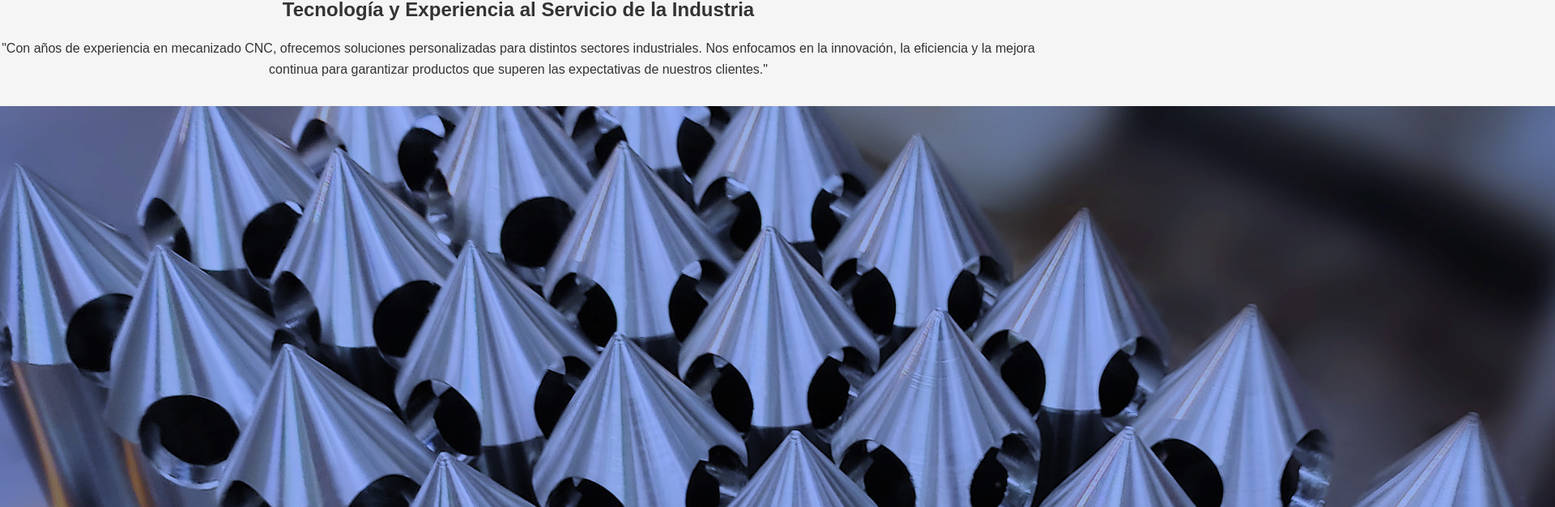
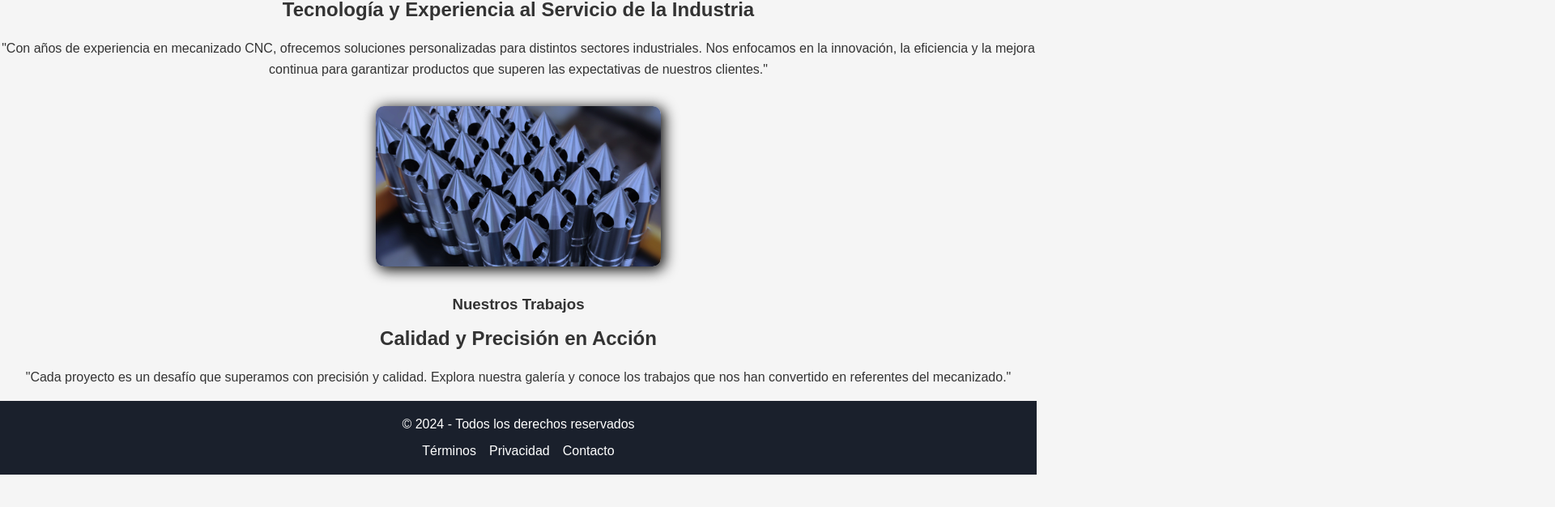
Before and after one commit to JoC204/rf-metalurgica, a React (Create React App) app: page / in a window 1280 px wide. Shown: the part 1110-1736 px from the top of the page at 81% size, 1920 px wide, since content can reach past the window. After the commit the page ends 1696 px from the top, so only its background shows below. Built offline with nearby package versions, Linux system fonts and the light colour scheme.

Commit message:
Seccion Trabajos

```diff
--- a/src/Styles/Home.css
+++ b/src/Styles/Home.css
@@ -42,6 +42,13 @@
 }
 
 .rf-ia {
+  display: block;
+  margin: 2rem auto;
+  width: 22rem;
+  border-radius: 10px;
+  box-shadow: black 3px 3px 17px 1px;
+}
+.trabajos {
   display: block;
   margin: 2rem auto;
   width: 22rem;
@@ -142,9 +149,3 @@
 .text-box button:hover {
   background-color: #e69500;
 }
-
-.trabajos {
-  display: grid;
-  margin: 2rem 0 ;
-  left: 9rem;
-}
--- a/src/Styles/NavBar.css
+++ b/src/Styles/NavBar.css
@@ -15,7 +15,7 @@
   transform: translateY(-100%);
   transition: transform 0.3s ease-in-out;
   padding-inline-start: 0;
-  border-bottom: solid 6px #f0a500;
+  /* border-bottom: solid 6px #f0a500; */
   scrollbar-width: none; /* Oculta la barra de desplazamiento */
   z-index: 2000; /* Asegura que el menú esté por encima de otros elementos */
 }
@@ -90,6 +90,7 @@
     gap: 40px; /* Espacio entre enlaces */
     padding: 0; /* Quita el padding */
     margin: 0; /* Quita el margen */
+    /* Border-bottom: solid 6px #f0a500; */
   }
 
   .nav-link {
--- a/src/components/Home.js
+++ b/src/components/Home.js
@@ -83,6 +83,7 @@ const Home = () => {
       </Swiper>
 
       {/* Seccion 2 */}
+      <div className="seccion-dos">
         <div id="seccion-conocenos"></div>
         <img className="rf-ia" src={imagen5} alt="Imagen 5" />
         <h3 className="sobreNos">Sobre Nosotros</h3>
@@ -91,22 +92,20 @@ const Home = () => {
         </h2>
         <p className="parrafo1">
           "Con años de experiencia en mecanizado CNC, ofrecemos soluciones
-        personalizadas para distintos sectores industriales. Nos enfocamos en la
-        innovación, la eficiencia y la mejora continua para garantizar productos
-        que superen las expectativas de nuestros clientes."
+          personalizadas para distintos sectores industriales. Nos enfocamos en
+          la innovación, la eficiencia y la mejora continua para garantizar
+          productos que superen las expectativas de nuestros clientes."
         </p>
 
         <img className="trabajos" src={imagen6} alt="Imagen 6" />
-      <h3 className="sobreNos">Sobre Nosotros</h3>
-      <h2 className="sobreNos">
-        Tecnología y Experiencia al Servicio de la Industria
-      </h2>
+        <h3 className="sobreNos">Nuestros Trabajos</h3>
+        <h2 className="sobreNos">Calidad y Precisión en Acción</h2>
         <p className="parrafo1">
-        "Con años de experiencia en mecanizado CNC, ofrecemos soluciones
-        personalizadas para distintos sectores industriales. Nos enfocamos en la
-        innovación, la eficiencia y la mejora continua para garantizar productos
-        que superen las expectativas de nuestros clientes."
+          "Cada proyecto es un desafío que superamos con precisión y calidad.
+          Explora nuestra galería y conoce los trabajos que nos han convertido
+          en referentes del mecanizado."
         </p>
+      </div>
     </div>
   );
 };
```
Lines whose indentation alone changed are shown as unchanged.
